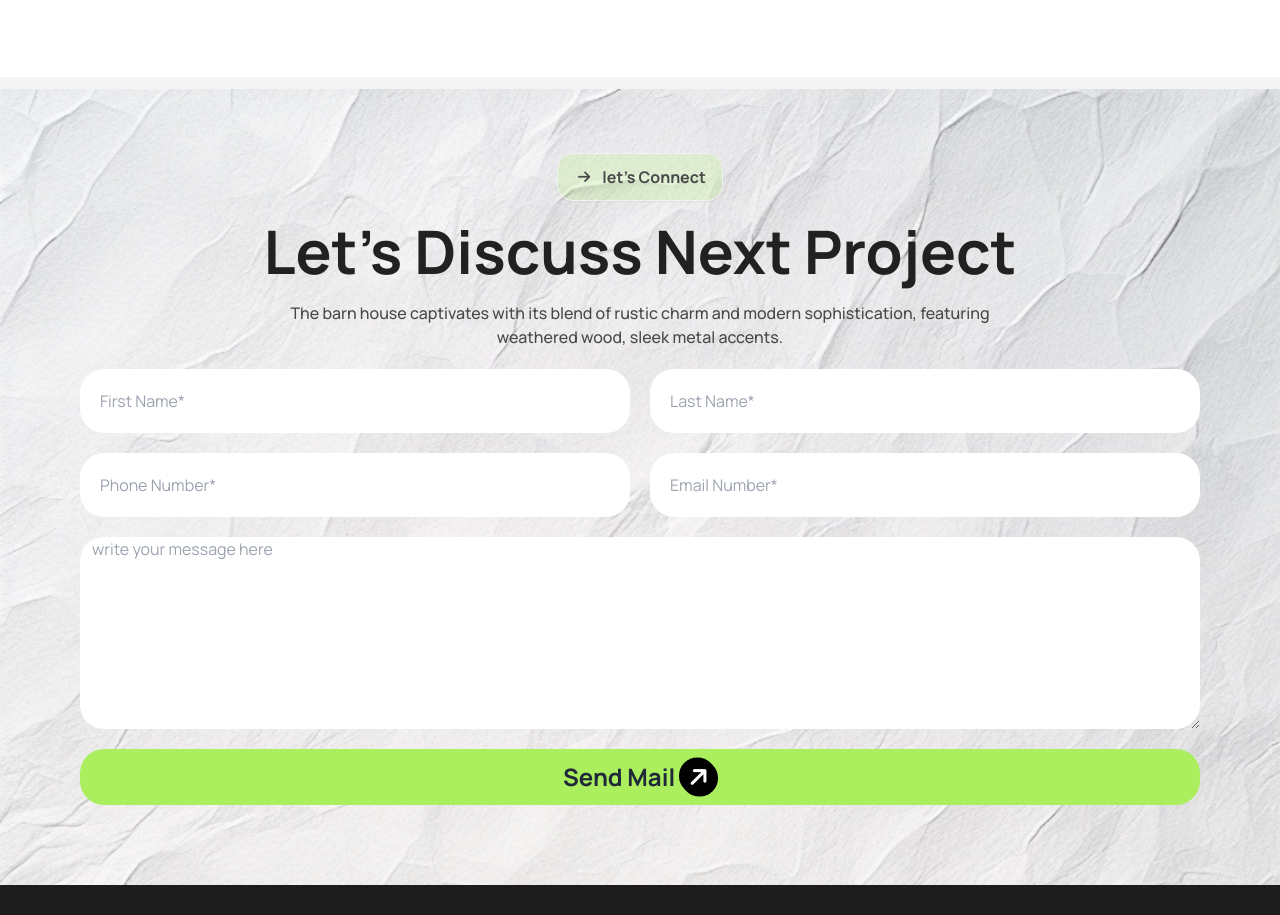
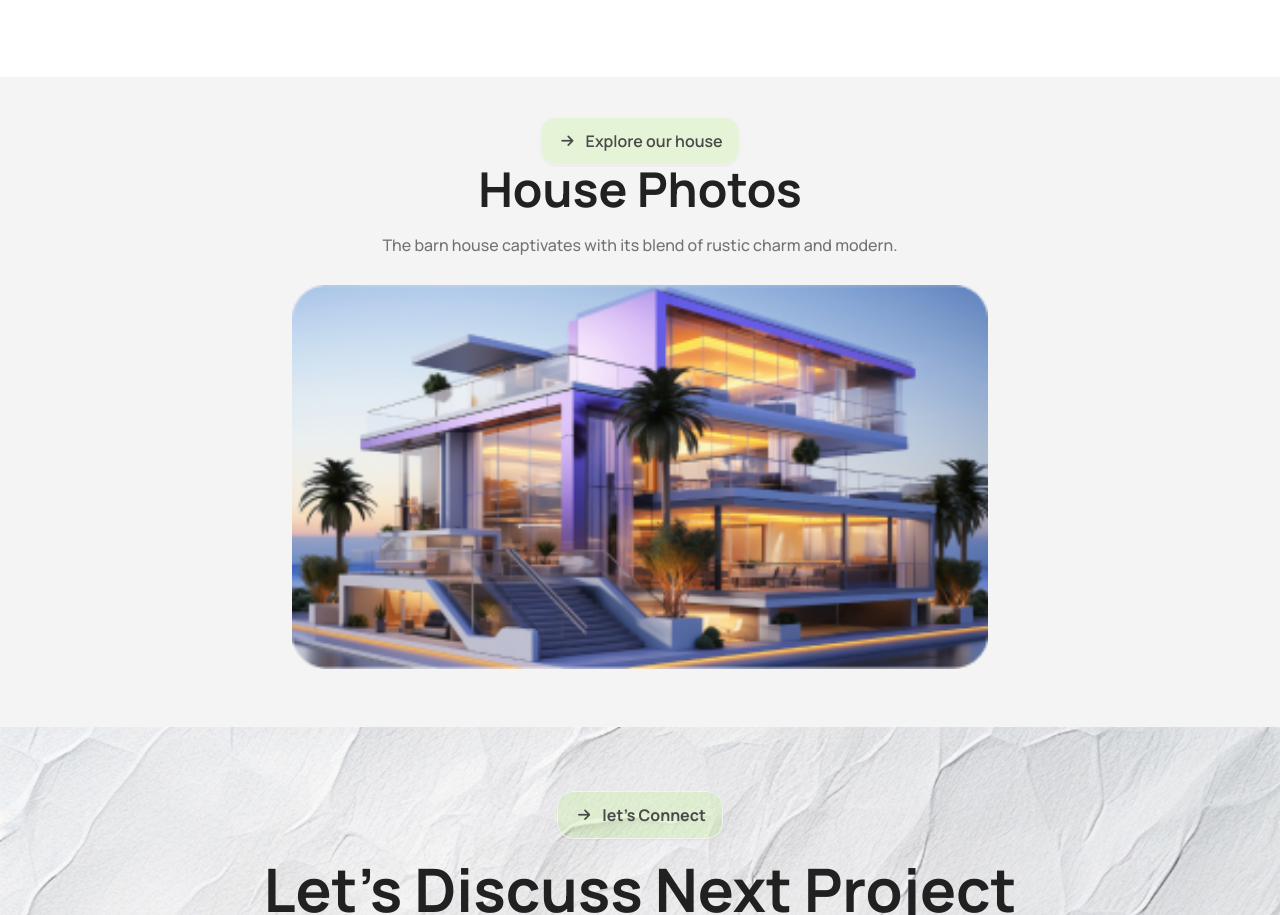
Before and after one commit to shuvojit07/assigment-3, a plain HTML site: page index.html in a window 1280 px wide. Shown: the part 2860-3775 px from the top of the page. Drawn offline with nearby package versions, Linux system fonts and the light colour scheme.

Commit message:
new problem

```diff
--- a/index.html
+++ b/index.html
@@ -229,7 +229,7 @@
           </div>
           <!-- second part -->
           <div class="mt-5 space-x-4">
-            <div class="lg:grid grid-cols-12 gap-5">
+            <div class="lg:grid grid-cols-12 sm:gap-y-5 gap-5">
               <!-- 1st img -->
                <div class="col-span-3 border-solid border-2 rounded-xl p-3 sm:w-full sm:h-full">
                 <img class="h-full w-full sm:m-auto" src="./assets/img3.png" alt="">
@@ -263,6 +263,31 @@
 
         </div>
 
+       </section>
+       <!-- my section -->
+       <section class="text-center p-10 hidden  lg:block">
+        <div class="mb-7">
+          <div class="btn bg-[#ABEF5F33] rounded-2xl text-[#494949] ">
+            <i class="fa-solid fa-arrow-right  p-1 rounded-xl "></i>
+            <a class=" text-base ">Explore our house</a></a>
+          </div>
+          <h1 class="text-5xl text-[#212121] font-bold">House Photos</h1>
+          <p class="m-5 text-b font-medium text-[#737373]">The barn house captivates with its blend of rustic charm and modern. </p>
+        </div>
+        <div class="" >
+          <div class="carousel carousel-vertical m-auto rounded-box h-96">
+            <div class="carousel-item h-full">
+              <img src="./assets/article1.png" />
+            </div>
+            <div class="carousel-item h-full">
+              <img src="./assets/article2.png" />
+            </div>
+            <div class="carousel-item h-full">
+              <img src="./assets/article3.png" />
+            </div>
+
+          </div>
+        </div>
        </section>
        <!-- Discuss Next Project -->
        <section class="mt-3 pb-20 background-img bg-cover">
```
